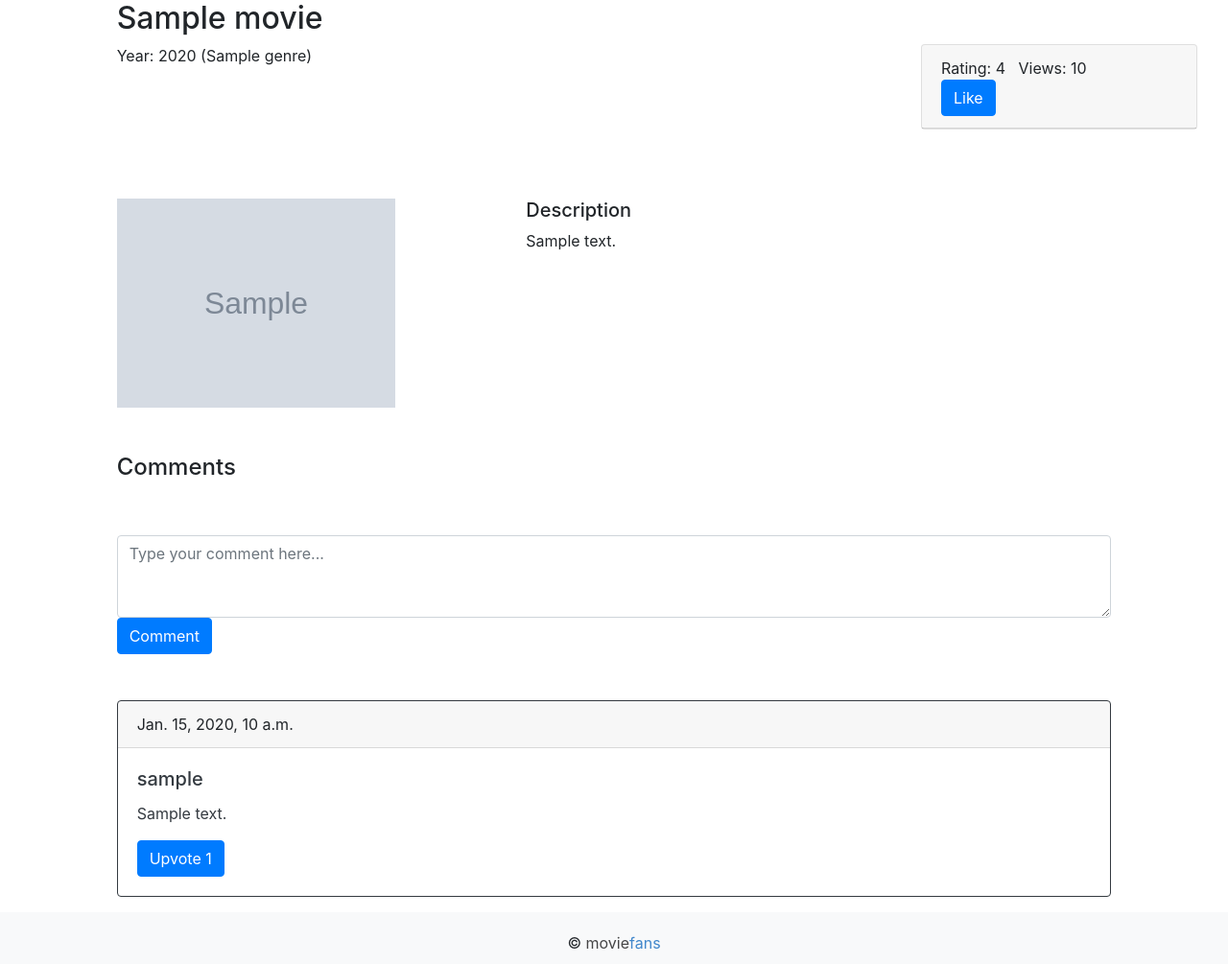
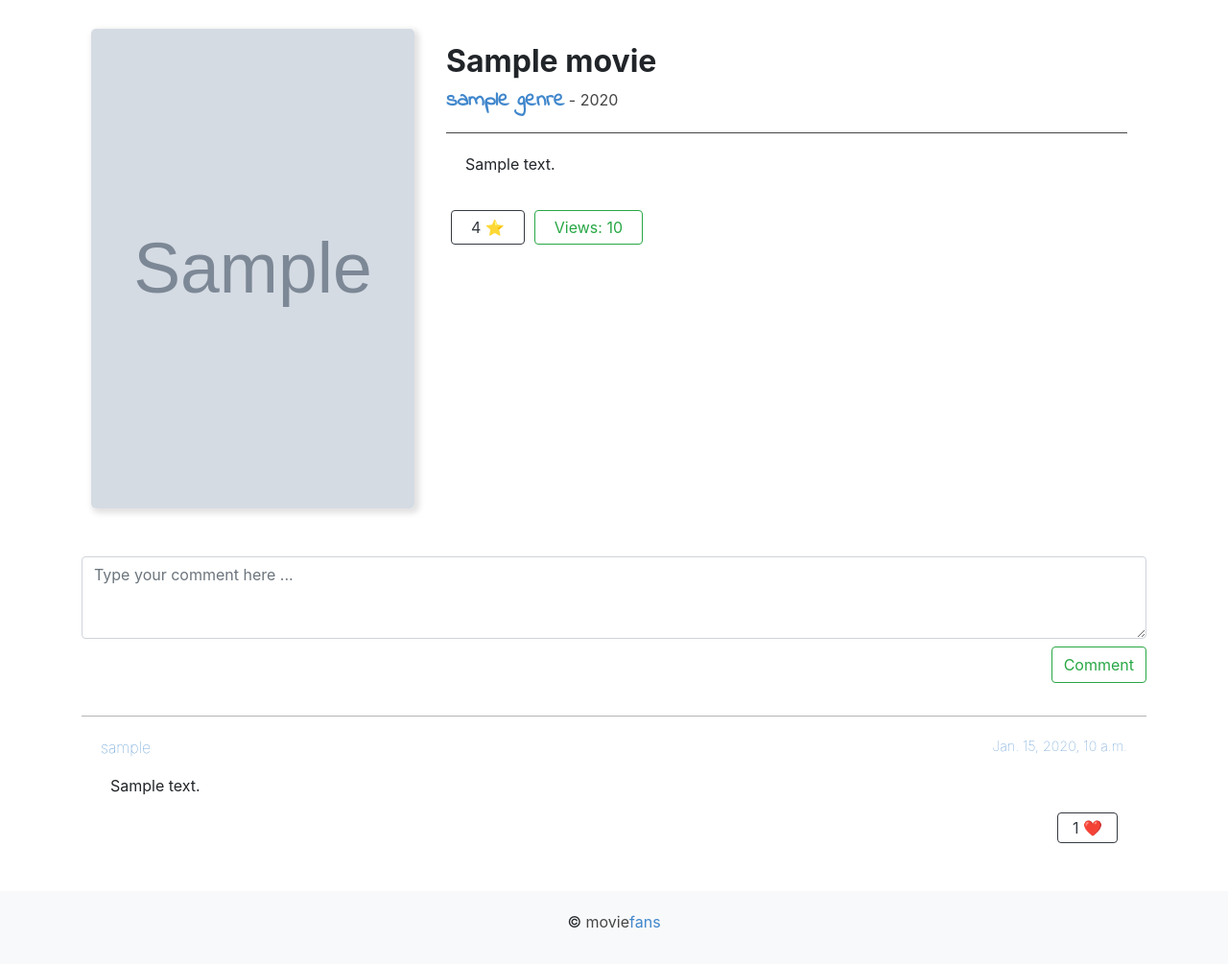
Before and after one commit to ekaee/moviefans, a Django app: a page that uses moviefansapp/templates/main/movie.html in a window 1280 px wide. Shown: the part 62-1067 px from the top of the page at 96% size. After the commit the page ends 1030 px from the top, so only its background shows below. Run offline with Django 3.2, Linux system fonts and the light colour scheme; tables that the repository leaves empty hold one stand-in row (values such as "Sample post"); grey boxes marked "Sample" are stand-in pictures; some libraries are stand-ins or nearby versions.

Commit message:
Fix comments

```diff
--- a/moviefansapp/main/views.py
+++ b/moviefansapp/main/views.py
@@ -37,7 +37,7 @@ def movie(request, movie_slug):
 
     try:
         movie = Movie.objects.get(slug=movie_slug)
-        comments = Comments.objects.filter(movie_id=movie)
+        comments = Comments.objects.filter(movie_id=movie).order_by('-time')
         context["movie"] = movie
         context["comments"] = comments
     except:
@@ -182,7 +182,7 @@ def add_comment(request):
                     user_id=user,
                 )
 
-            return HttpResponse("Success!")
+            return redirect("/movie/" + movie_slug)
 
     return HttpResponse("Add comment request failed.")
 
@@ -195,7 +195,7 @@ def upvote_comment(request):
             comment = Comments.objects.get(id=comment_id)
             comment.upvote += 1
             comment.save()
-            return HttpResponse("Upvote Success!")
+            return redirect("/movie/" + comment.movie_id.slug)
 
     return HttpResponse("Upvote comment request failed.")
 
--- a/moviefansapp/static/main.css
+++ b/moviefansapp/static/main.css
@@ -123,3 +123,104 @@ footer p {
   color: white;
   font-size: 0.9em;
 }
+
+.movie {
+  padding: 20px 0px;
+  display: grid;
+  grid-template-columns: 340px auto;
+  column-gap: 20px;
+}
+
+.movie-pic {
+  display: inline-block;
+  margin: 10px 10px;
+}
+
+.movie-details {
+  display: inline-block;
+  margin: 10px 10px;
+  padding: 10px;
+}
+
+.movie-pic img {
+  height: 500px;
+  width: 337px;
+  border-radius: 5px;
+  box-shadow: 3px 3px 6px 2px rgba(0, 0, 0, 0.123);
+}
+
+.movie-details .name {
+  font-size: 2em;
+  font-weight: bold;
+  margin-bottom: 0px;
+}
+
+.movie-details .genre {
+  color: #454546;
+}
+
+.genre .gen {
+  font-family: 'Indie Flower';
+  font-weight: bold;
+  font-size: 1.4em;
+  color: #4187cc;
+  text-transform: lowercase;
+}
+
+.movie-details .desc {
+  text-align: justify;
+  padding: 20px;
+  border-top: 1px solid #454546;
+}
+
+.rating-view button {
+  float: left;
+  margin: 0px 5px;
+  padding: 5px 20px;
+}
+
+.user-comments {
+  padding: 20px 0px;
+}
+
+.comment-card {
+  position: relative;
+  padding: 60px 30px 30px 30px;
+  border-top: 1px solid #45454667;
+}
+
+.comment-card .username {
+  color: #4187cc;
+  font-size: 1em;
+  font-weight: lighter;
+  position: absolute;
+  padding: 20px;
+  top: 0;
+  left: 0;
+}
+
+.comment-card .time {
+  color: #4187cc;
+  font-size: 0.9em;
+  font-weight: lighter;
+  position: absolute;
+  padding: 20px;
+  top: 0;
+  right: 0;
+}
+
+.comment-card form {
+  text-align: right;
+}
+
+.comment-card button {
+  padding: 3px 15px;
+}
+
+.comment-box {
+  padding: 20px 0px 60px 0px;
+}
+
+.commment-box button {
+  margin: 10px;
+}
--- a/moviefansapp/templates/main/movie.html
+++ b/moviefansapp/templates/main/movie.html
@@ -22,185 +22,72 @@ Movie
       }
     });
   });
-
 </script>
 
-<div class="container-fluid">
-  <div class="row">
-    <div class="
-        offset-xl-1
-        col-xl-8
-        offset-lg-1
-        col-lg-8
-        offset-md-0
-        col-md-6
-        offset-sm-0
-        col-sm-6
-        offset-xs-0
-        col-xs-12
-      ">
-      <h2>{{movie.name}}</h2>
+<div class="container">
+  <div class="movie">
+    <div class="movie-pic">
+      <img src="{{movie.thumbnail.url}}">
+    </div>
+    <div class="movie-details">
+      <p class="name">
+        {{movie.name}}
+      </p>
+
+      <p class="genre">
+        <span class="gen">{{movie.genre_id.name}}</span> - {{movie.year}}
+      </p>
+
+      <p class="desc">
+        {{movie.description}}
+      </p>
+
+      <div class="rating-view">
+        <form action="{% url 'main:like_movie' %}" method="POST" class="form">
+          <input class="form-control mr-sm-4 col-md-8" type="hidden" name="query_name" value="{{movie.slug}}" />
+          {% csrf_token %}
+          <button id="upvotebutton" type="submit" class="btn btn-outline-dark" role="button">
+            {{movie.rating}} ⭐
+          </button>
+        </form>
+
+        <button id="upvotebutton" type="submit" class="btn btn-outline-success" role="button">Views: {{movie.views}}</button>
+
+      </div>
     </div>
   </div>
 
-  <div class="row">
-    <div class="
-        offset-xl-1
-        col-xl-8
-        offset-lg-1
-        col-lg-2
-        offset-md-0
-        col-md-6
-        offset-sm-0
-        col-sm-6
-        offset-xs-0
-        col-xs-12
-      ">
-      Year: {{movie.year}} ({{movie.genre_id.name}})
+  <div class="comments">
+    <div class="comment-box">
 
-      <br />
-    </div>
 
-    <div class="card float-right" style="width: 18rem">
-      <div class="card-header">
-        Rating: {{movie.rating}} &nbsp; Views: {{movie.views}} &nbsp;
 
-        <form action="{% url 'main:like_movie' %}" method="POST" class="form">
-          <input class="form-control mr-sm-4 col-md-8" type="hidden" name="query_name" value="{{movie.slug}}" />
-          {% csrf_token %}
-          <button id="upvotebutton" type="submit" class="btn btn-primary my-2 my-sm-0" href="#" role="button">
-            Like
-          </button>
-        </form>
-      </div>
-    </div>
-  </div>
-  <br /><br /><br />
-
-  <div class="row">
-    <div class="
-        offset-xl-1
-        col-xl-3
-        offset-lg-1
-        col-lg-3
-        offset-md-0
-        col-md-4
-        offset-sm-0
-        col-sm-12
-        offset-xs-0
-        col-xs-12
-      ">
-      <img src="{{movie.thumbnail.url}}" class="img-fluid" alt="Movie Poster" />
-    </div>
-
-    <div class="
-        offset-xl-1
-        col-xl-2
-        offset-lg-1
-        col-lg-3
-        offset-md-0
-        col-md-4
-        offset-sm-0
-        col-sm-12
-        offset-xs-0
-        col-xs-12
-      ">
-      <h5>Description</h5>
-      <p>
-        {{movie.description}}
-      </p>
-    </div>
-
-    <div class="
-        offset-xl-1
-        col-xl-3
-        offset-lg-1
-        col-lg-3
-        offset-md-0
-        col-md-4
-        offset-sm-0
-        col-sm-12
-        offset-xs-0
-        col-xs-12
-      ">
-    </div>
-  </div>
-
-  <br /><br />
-  <div class="row">
-    <div class="
-        offset-xl-1
-        col-xl-3
-        offset-lg-1
-        col-lg-3
-        offset-md-0
-        col-md-12
-        offset-sm-0
-        col-sm-12
-        offset-xs-0
-        col-xs-12
-      ">
-      <h4>Comments</h4>
-      <br /><br />
-    </div>
-  </div>
-
-  <div class="row">
-    <div class="
-        offset-xl-1
-        col-xl-10
-        offset-lg-1
-        col-lg-10
-        offset-md-1
-        col-md-10
-        offset-sm-0
-        col-sm-12
-        offset-xs-0
-        col-xs-12
-      ">
       <form action="{% url 'main:add_comment' %}" method="POST" class="form">
         {% csrf_token %}
         <input class="form-control mr-sm-4 col-md-8" type="hidden" name="movie_slug" value="{{movie.slug}}" />
         <textarea class="form-control" id="exampleFormControlTextarea1" rows="3" name="content"
-          placeholder="Type your comment here..."></textarea>
-        <input class="btn btn-primary col-auto" type="submit" value="Comment"></input>
+          placeholder="Type your comment here ..."></textarea>
+        <button id="upvotebutton" type="submit" class="btn btn-outline-success float-right mt-2" role="button">Comment</button>
 
       </form>
-    </div>
-  </div>
-  <br /><br />
-  <div class="row">
-    <div class="
-        offset-xl-1
-        col-xl-10
-        offset-lg-1
-        col-lg-10
-        offset-md-1
-        col-md-10
-        offset-sm-0
-        col-sm-12
-        offset-xs-0
-        col-xs-12
-      ">
-
-      {% for comment in comments %}
-      <div class="card border-dark mb-3">
-        <div class="card-header">{{ comment.time }}</div>
-        <div class="card-body text-dark">
-          <h5 class="card-title">{{ comment.username }}</h5>
-          <p class="card-text">{{ comment.content }}</p>
-
-          <form action="{% url 'main:upvote_comment' %}" method="post" class="form-inline">
-            {% csrf_token %}
-            <input class="form-control mr-1 col-10" type="hidden" name="comment_id" value="{{comment.id}}">
-            <input class="btn btn-primary col-auto" type="submit" value="Upvote {{comment.upvote}}"></input>
-          </form>
 
 
-        </div>
+
+    </div>
+
+    <div class="user-comments">
+      {% for comment in comments %}
+      <div class="comment-card">
+        <p class="username">{{comment.username}}</p>
+        <p class="time">{{comment.time}}</p>
+        <p class="content">{{comment.content}}</p>
+        <form action="{% url 'main:upvote_comment' %}" method="post">
+          {% csrf_token %}
+          <input type="hidden" name="comment_id" value="{{comment.id}}">
+          <button id="upvotebutton" type="submit" class="btn btn-outline-dark" role="button">{{comment.upvote}} ❤️</button>
+        </form>
       </div>
       {% endfor %}
-
     </div>
   </div>
 </div>
```
